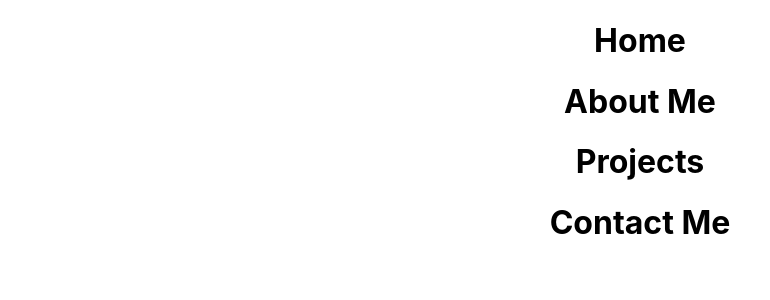
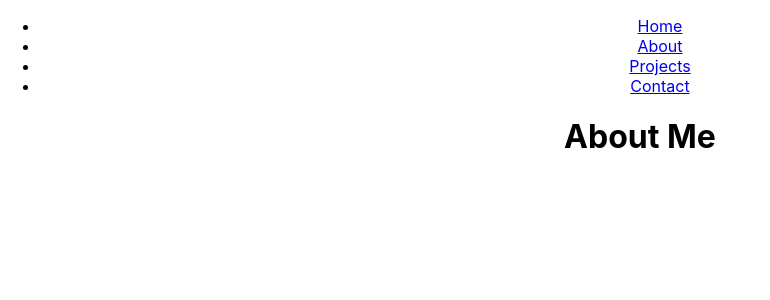
Before and after one commit to LadyEgg/portfolio, a React (Create React App) app: page /about in a window 1280 px wide. Shown: the top 300 px of the page, without its empty margins (0-770 px from the left). Built offline with nearby package versions, Linux system fonts and the light colour scheme.

Commit message:
done with adding pages and links to those pages.

```diff
--- a/src/About.js
+++ b/src/About.js
@@ -2,7 +2,6 @@ import React from 'react'
 
 function About() {
     return(
-
     <div>
         <h1> About Me </h1>
     </div>
--- a/src/App.js
+++ b/src/App.js
@@ -1,18 +1,22 @@
-
+import React from "react";
 import './App.css';
-import Home from "../src/Home";
-import Contact from "../src/Contact";
-import About from "../src/About";
-import Projects from "../src/Projects";
+import Home from "./Home";
+import Contact from "./Contact";
+import About from "./About";
+import Projects from "./Projects";
+import { Routes, Route , Link } from "react-router-dom";
+import NavBar from "./NavBar";
 
 function App() {
   return (
     <div className="App">
-     <Home />
-     <About />
-     <Projects />
-     <Contact />
-
+      <NavBar />
+      <Routes>
+     <Route exact path="/" element={<Home />} />
+     <Route exact path="/about" element={<About />} />
+     <Route exact path="/projects" element={<Projects />} />
+     <Route exact path="/contact" element={<Contact />} />
+     </Routes>
     </div>
   );
 }
--- /dev/null
+++ b/src/NavBar.js
@@ -0,0 +1,15 @@
+import React from 'react';
+import {Link} from 'react-router-dom';
+
+function NavBar(){
+    return(
+        <ul>
+            <li><Link to="/">Home</Link></li>
+            <li><Link to="/about">About</Link></li>
+            <li><Link to="/projects">Projects</Link></li>
+            <li><Link to="/contact">Contact</Link></li>
+        </ul>
+    )
+}
+
+export default NavBar;
--- a/src/Projects.js
+++ b/src/Projects.js
@@ -2,7 +2,6 @@ import React from 'react'
 
 function Projects() {
     return(
-
     <div>
         <h1> Projects </h1>
     </div>
--- a/src/index.js
+++ b/src/index.js
@@ -3,11 +3,12 @@ import ReactDOM from 'react-dom';
 import './index.css';
 import App from './App';
 import reportWebVitals from './reportWebVitals';
+import { BrowserRouter } from "react-router-dom";
 
 ReactDOM.render(
-  <React.StrictMode>
+  <BrowserRouter>
     <App />
-  </React.StrictMode>,
+  </BrowserRouter>,
   document.getElementById('root')
 );
 
```
